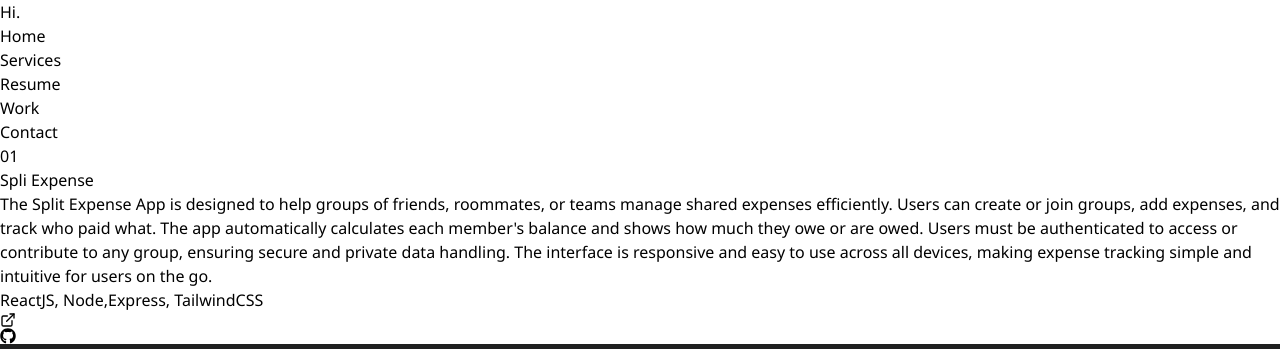
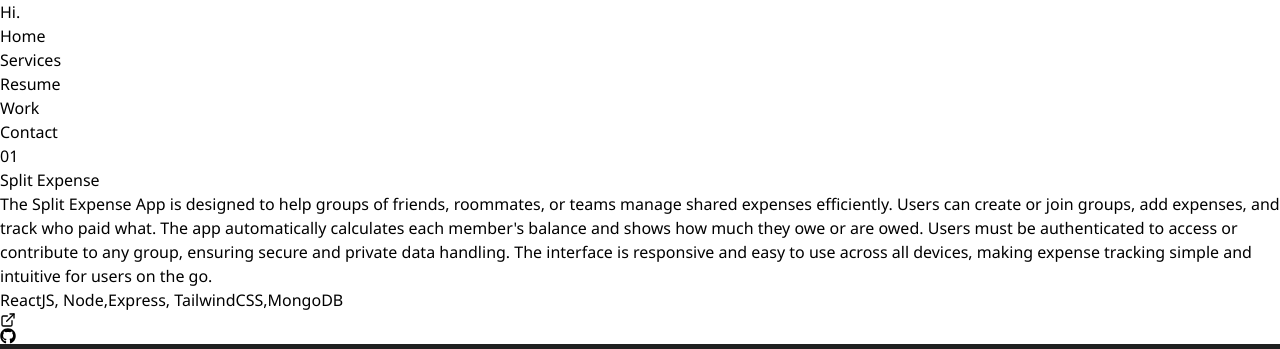
Before and after one commit to Anuradha021/Anuradha-s_portfolio, a React (Vite) app: page /work in a window 1280 px wide. Shown: the top 349 px of the page. Built offline with nearby package versions, Linux system fonts and the light colour scheme.

Commit message:
work page updated

```diff
--- a/src/components/pages/Work.jsx
+++ b/src/components/pages/Work.jsx
@@ -4,13 +4,14 @@ import split from "../../assets/split.png";
 // Replace with your image
 import ProjectCard from "../ProjectCard";
 import movie_store from "../../assets/movie_store.png"
+import travel_bucket from "../../assets/travel_bucket.png"
 const projects = [
   {
     number: 1,
-    title: "Spli Expense  ",
+    title: "Split Expense  ",
     desc:
       "The Split Expense App is designed to help groups of friends, roommates, or teams manage shared expenses efficiently. Users can create or join groups, add expenses, and track who paid what. The app automatically calculates each member's balance and shows how much they owe or are owed. Users must be authenticated to access or contribute to any group, ensuring secure and private data handling. The interface is responsive and easy to use across all devices, making expense tracking simple and intuitive for users on the go.",
-    tech: "ReactJS, Node,Express, TailwindCSS",
+    tech: "ReactJS, Node,Express, TailwindCSS,MongoDB",
     image: split,
     liveLink: "https://your-live-demo-link.com",
     githubLink: "https://github.com/Anuradha021/split_expense",
@@ -20,10 +21,20 @@ const projects = [
     title: "Movie Store ",
     desc:
       "This a Web app having interactive UI, with attractive user interface where you can search and see ratings and descriptions of your favourite movie. All It to movies are fetched using IMDB Api and you can also provide your rating into it. is basically a Frontend project which | have created to learn to handle data fetching from API’s and also handle side effects, prop drilling, component creation in effective way so to improve code readability.",
-    tech: "ReactJS, Node,Express, TailwindCSS",
+    tech: "ReactJS, Node,Express, TailwindCSS,IMDB API",
     image: movie_store,
     liveLink: "https://your-live-demo-link.com",
     githubLink: "https://github.com/Anuradha021/Your_movie_store",
+  },
+  {
+    number: 2,
+    title: "Travel Bucket",
+    desc:
+      "Sometimes out of excitement of going on a trip, we forget the essential part of a trip that is planning. Here is the List where you can plan your trip as a checklist. Things you should take with you and tasks which you have to do. Mark them if added or completed so that no regret is left after reaching your destination. Arrange your list, add the quantity of items, and Sort them based on their names and order of addition to the list. ",
+    tech: "ReactJS, Node,Express, TailwindCSS,LocalStorage",
+    image: travel_bucket,
+    liveLink: "https://travellist21.netlify.app/",
+    githubLink: "https://github.com/Anuradha021/Travel_Bucket",
   },
 
   // Add more project objects here
```
Also changed, not shown: src/assets/travel_bucket.png (added).
